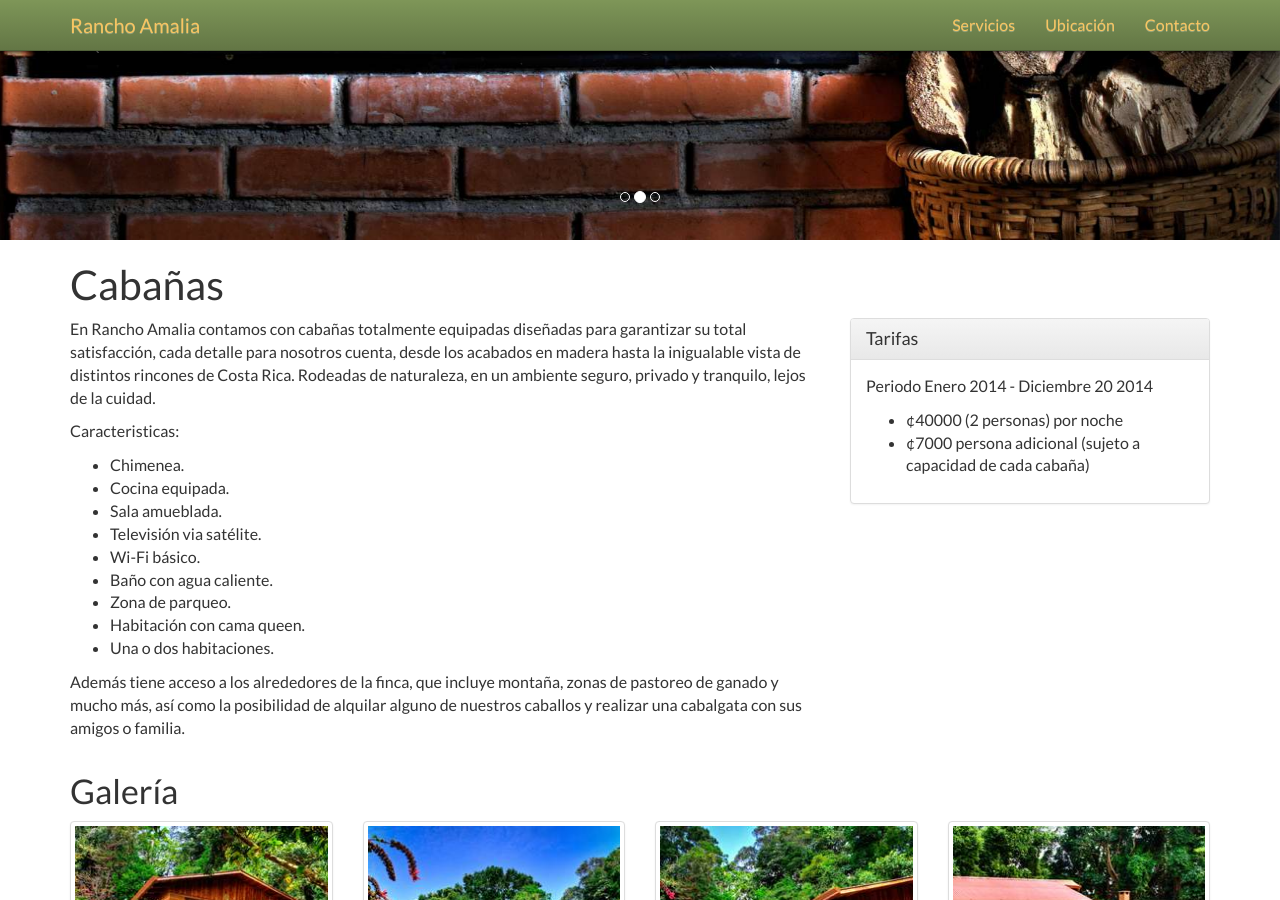
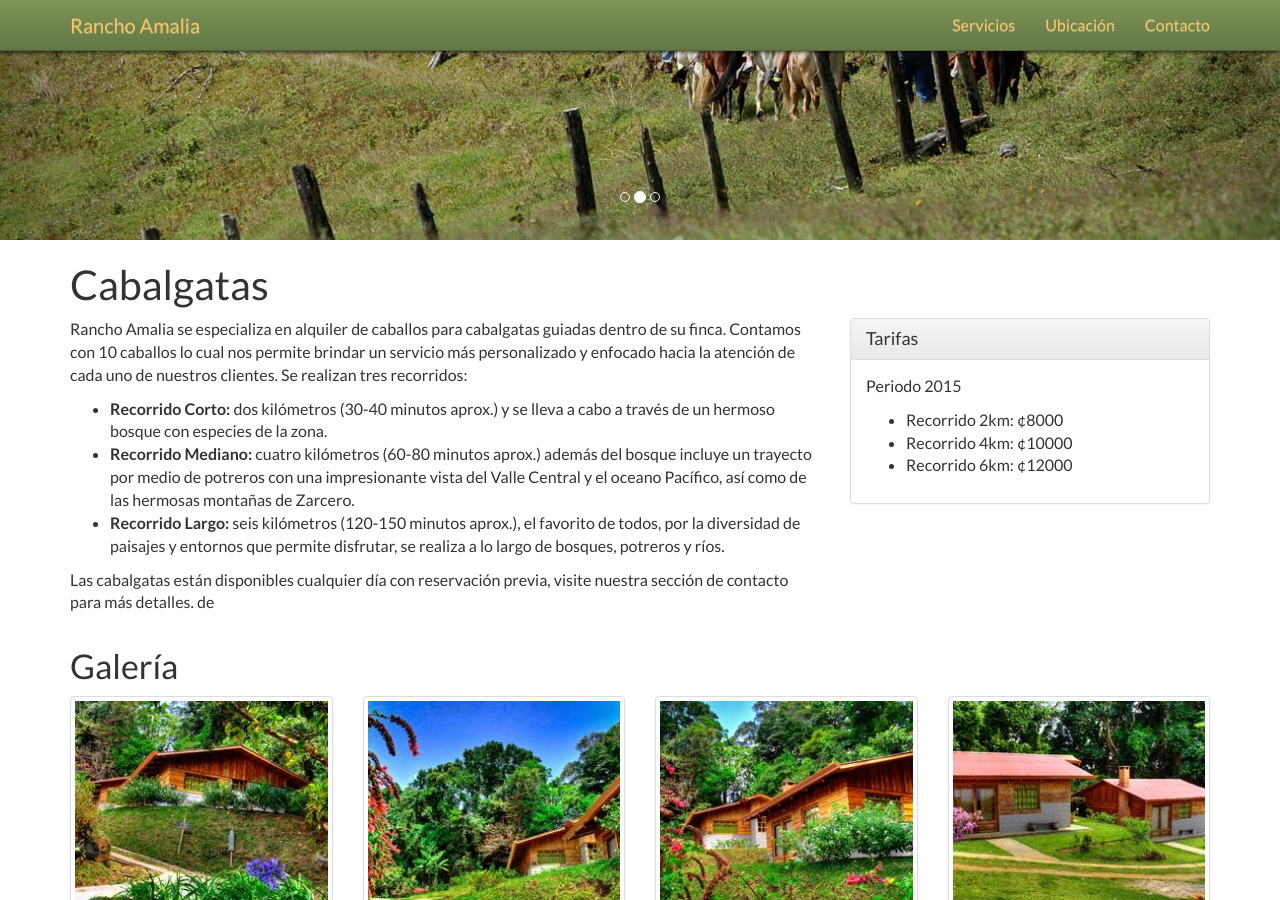
Before and after one commit to gonzbar/rancho-amalia, a Jekyll site: the page built from cabalgatas/index.html, in a window 1280 px wide and 900 px high, scrolled down 215 px. Built offline with Jekyll 4.4.1, drawn with Linux system fonts in a browser that asks for light colours.

Commit message:
Actualizar pagina de cabalgatas

```diff
--- a/cabanas/index.html
+++ b/cabalgatas/index.html
@@ -13,13 +13,13 @@ layout: page
     <!-- Wrapper for Slides -->
     <div class="carousel-inner">
         <div class="item active">
-            <div class="fill" style="background-image:url('{{site.baseurl}}/images/header/cabanas/cabana-header1.jpg');"></div>
+            <div class="fill" style="background-image:url('{{site.baseurl}}/images/header/cabalgatas/cabalgatas-header1.jpg');"></div>
         </div>
         <div class="item">
-            <div class="fill" style="background-image:url('{{site.baseurl}}/images/header/cabanas/cabana-header2.jpg');"></div>
+            <div class="fill" style="background-image:url('{{site.baseurl}}/images/header/cabalgatas/cabalgatas-header2.jpg');"></div>
         </div>
         <div class="item">
-            <div class="fill" style="background-image:url('{{site.baseurl}}/images/header/cabanas/cabana-header3.jpg');"></div>
+            <div class="fill" style="background-image:url('{{site.baseurl}}/images/header/cabalgatas/cabalgatas-header3.jpg');"></div>
         </div>
     </div>
 
@@ -39,25 +39,22 @@ layout: page
 
     <div class="row">
         <div class="col-lg-12">
-            <h1>Cabañas</h1>
+            <h1>Cabalgatas</h1>
             <div class="row">
                 <div class="col-lg-8">
-                    <p>En Rancho Amalia contamos con cabañas totalmente equipadas diseñadas para garantizar su total satisfacción, cada detalle para nosotros cuenta, desde los acabados en madera hasta la inigualable vista de distintos rincones de Costa Rica. Rodeadas de naturaleza, en un ambiente seguro, privado y tranquilo, lejos de la cuidad.</p>
-                    <div>
-                        <p>Caracteristicas:</p>
+                    <p>
+                        Rancho Amalia se especializa en alquiler de caballos para cabalgatas guiadas dentro de su finca. Contamos con 10 caballos lo cual nos permite brindar un servicio más personalizado y enfocado hacia la atención de cada uno de nuestros clientes. Se realizan tres recorridos:
+                    </p>
+                    <p>
                         <ul>
-                            <li>Chimenea.</li>
-                            <li>Cocina equipada.</li>
-                            <li>Sala amueblada.</li>
-                            <li>Televisión via satélite.</li>
-                            <li>Wi-Fi básico.</li>
-                            <li>Baño con agua caliente.</li>
-                            <li>Zona de parqueo.</li>
-                            <li>Habitación con cama queen.</li>
-                            <li>Una o dos habitaciones.</li>
+                            <li><strong>Recorrido Corto:</strong> dos kilómetros (30-40 minutos aprox.) y se lleva a cabo a través de un hermoso bosque con especies de la zona.</li>
+                            <li><strong>Recorrido Mediano:</strong> cuatro kilómetros (60-80 minutos aprox.) además del bosque incluye un trayecto por medio de potreros con una impresionante vista del Valle Central y el oceano Pacífico, así como de las hermosas montañas de Zarcero.</li>
+                            <li><strong>Recorrido Largo:</strong> seis kilómetros (120-150 minutos aprox.), el favorito de todos, por la diversidad de paisajes y entornos que permite disfrutar, se realiza a lo largo de bosques, potreros y ríos.</li>
                         </ul>
-                    </div>
-                    <p>Además tiene acceso a los alrededores de la finca, que incluye montaña, zonas de pastoreo de ganado y mucho más, así como la posibilidad de alquilar alguno de nuestros caballos y realizar una cabalgata con sus amigos o familia.</p>
+                    </p>
+                    <p>
+                        Las cabalgatas están disponibles cualquier día con reservación previa, visite nuestra sección de contacto para más detalles.
+                    de</p>
                 </div>
                 <div class="col-lg-4">
                     <div class="panel panel-default">
@@ -65,10 +62,11 @@ layout: page
                             <h3 class="panel-title">Tarifas</h3>
                         </div>
                         <div class="panel-body">
-                            <p>Periodo Enero 2014 - Diciembre 20 2014</p>
+                            <p>Periodo 2015</p>
                             <ul>
-                                <li>¢40000  (2 personas) por noche</li>
-                                <li>¢7000 persona adicional (sujeto a capacidad de cada cabaña)</li>
+                                <li>Recorrido 2km: ¢8000</li>
+                                <li>Recorrido 4km: ¢10000</li>
+                                <li>Recorrido 6km: ¢12000</li>
                             </ul>
                         </div>
                     </div>
--- a/js/map.js
+++ b/js/map.js
@@ -13,7 +13,7 @@ function init() {
         zoom: 13,
 
         // The latitude and longitude to center the map (always required)
-        center: new google.maps.LatLng(10.171586,-84.376975), // Rancho Amalia
+        center: new google.maps.LatLng(10.171627, -84.378571), // Rancho Amalia
 
         // Disables the default Google Maps UI components
         disableDefaultUI: false,
@@ -33,7 +33,7 @@ function init() {
 
     // Custom Map Marker Icon - Customize the map-marker.png file to customize your icon
     var image =new google.maps.MarkerImage('{{site.baseurl}}/images/logo-small.png', null, null, null, new google.maps.Size(21,23));
-    var myLatLng = new google.maps.LatLng(10.171586,-84.376975);
+    var myLatLng = new google.maps.LatLng(10.171627, -84.378571);
     var beachMarker = new google.maps.Marker({
         position: myLatLng,
         map: map,
```
Also changed, not shown: _posts/2014-10-29-section-services.html (+5 -5 lines), images/header/cabalgatas/cabalgatas-header1.jpg (added), images/header/cabalgatas/cabalgatas-header2.jpg (added), images/header/cabalgatas/cabalgatas-header3.jpg (added).
